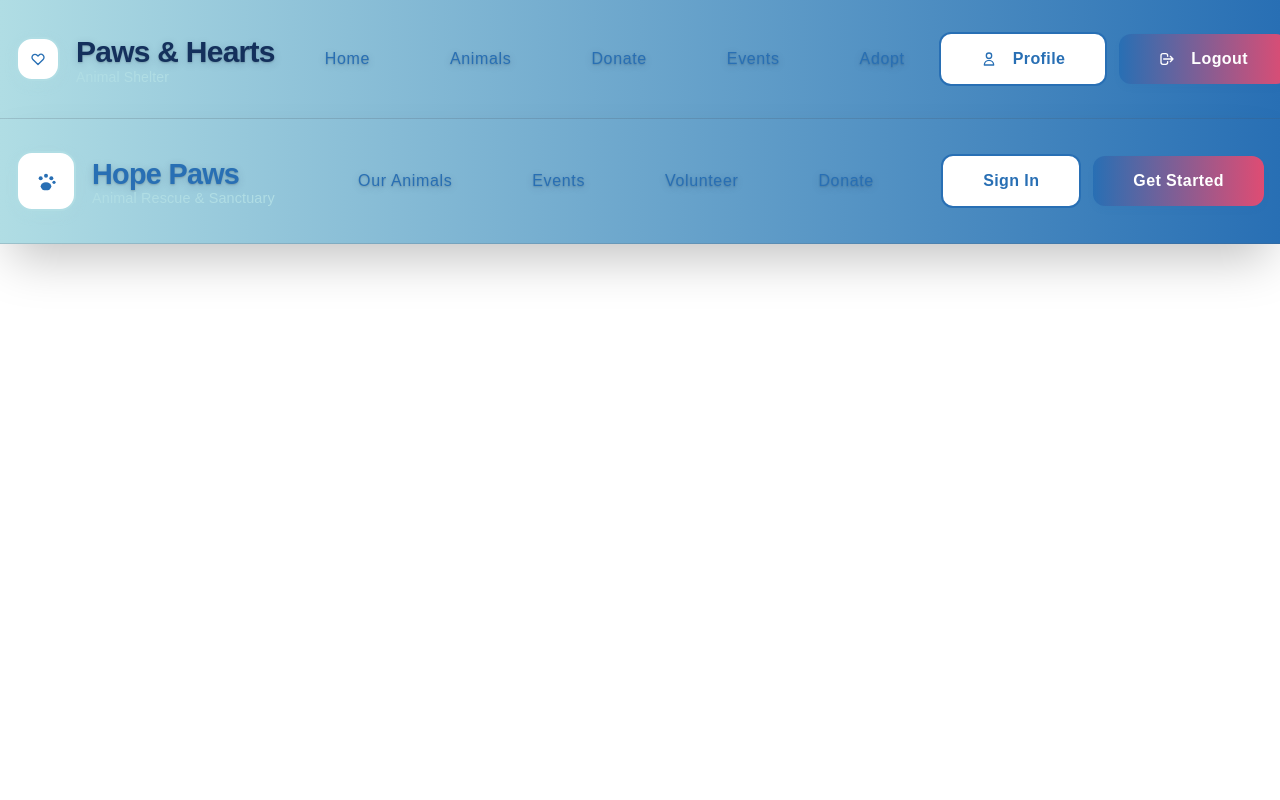
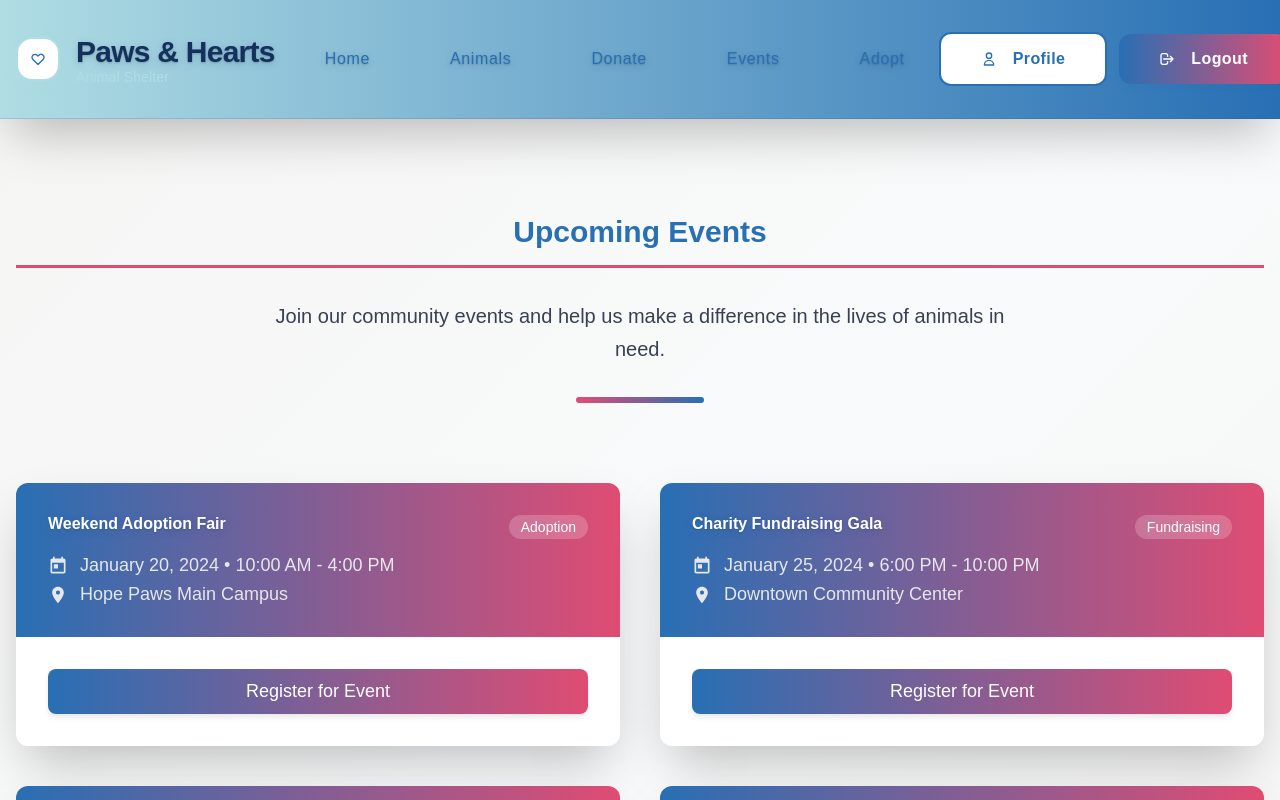
Before and after one commit to jennifernava681/SOFTWARE_DESIGN_COSC_4353, a React (Create React App) app: page /my-events in a window 1280 px wide. Shown: the top 800 px of the page. Built offline with nearby package versions, Linux system fonts and the light colour scheme.

Commit message:
notif banner was showing up invisible but blocking some headers, fixed that so the banner is only rendered when needed, I also completed the MyEvents.jsx page and added more functionality to the register button, when a user clicks the register button they now have the option to unregister

```diff
--- a/src/Header.jsx
+++ b/src/Header.jsx
@@ -98,7 +98,7 @@ const Header = ({ userType = "manager" }) => {
             className="mobile-menu-toggle"
             onClick={toggleMobileMenu}
             aria-label="Toggle mobile menu"
-          >
+            >
             <svg className="icon" fill="none" stroke="currentColor" viewBox="0 0 24 24" style={{width: '28px', height: '28px'}} >
               <path strokeLinecap="round" strokeLinejoin="round" strokeWidth={2} d="M4 6h16M4 12h16M4 18h16" />
             </svg>
--- a/src/NotificationBanner.jsx
+++ b/src/NotificationBanner.jsx
@@ -1,7 +1,7 @@
 import React from 'react';
 
 function NotificationBanner({ message, floating = false, show = true, onClose, style }) {
-  if (!message) return null;
+  if (!show || !message) return null;
 
   // Floating overlay mode
   if (floating) {
--- a/src/css/DonatePage.css
+++ b/src/css/DonatePage.css
@@ -6,15 +6,9 @@
   color: rgb(72, 109, 204);
   max-width: 650px;
   margin: 2rem auto;
+  position: relative;
+  z-index: 0;
 }
-
-.donate-form-header {
-  justify-content: center;
-  text-align: center;
-  margin-bottom: 2rem;
-  font-size: 1.50rem;
-}
-
 
 /* Donate Amount Buttons */
 .preset-buttons {
--- a/src/css/home.css
+++ b/src/css/home.css
@@ -147,7 +147,7 @@ html {
   position: sticky;
   top: 0;
   width: 100%;
-  z-index: 50;
+  z-index: 1000;
 }
 
 .header-container {
--- a/src/portals/public/DonatePage.jsx
+++ b/src/portals/public/DonatePage.jsx
@@ -1,7 +1,6 @@
 "use client";
 
 import "../../css/DonatePage.css";
-import "../../css/home.css";
 import { useState, useEffect } from "react";
 import { Link } from "react-router-dom";
 import { useNavigate } from "react-router-dom";
@@ -91,10 +90,10 @@ function DonatePage() {
   return (
     <div>
       <NotificationBanner
+        floating
+        onClose={() => setShowBanner(false)}
+        show={showBanner}
         message="Thank you for your donation!"
-        floating
-        show={showBanner}
-        onClose={() => setShowBanner(false)}
       />
 
       <div className="card shadow-sm my-lg-4 bg-dark text-white">
--- a/src/portals/public/MyEvents.jsx
+++ b/src/portals/public/MyEvents.jsx
@@ -1,7 +1,7 @@
 import React from "react";
 import { useState } from "react";
 import { Link } from "react-router-dom";
-// import "../../css/LoginUSER.css";
+import "../../css/home.css";
 
 // Reuse icons and header layout from HomePage
 const PawIcon = () => (
@@ -14,72 +14,137 @@ const PawIcon = () => (
   </svg>
 );
 
+const CalendarIcon = () => (
+  <svg width="20" height="20" viewBox="0 0 24 24" fill="currentColor">
+    <path d="M19 3H18V1H16V3H8V1H6V3H5C3.89 3 3 3.9 3 5V19C3 20.1 3.89 21 5 21H19C20.1 21 21 20.1 21 19V5C21 3.9 20.1 3 19 3M19 19H5V8H19V19M7 10H12V15H7" />
+  </svg>
+);
+
+const MapPinIcon = () => (
+  <svg width="20" height="20" viewBox="0 0 24 24" fill="currentColor">
+    <path d="M12 2C8.13 2 5 5.13 5 9C5 14.25 12 22 12 22S19 14.25 19 9C19 5.13 15.87 2 12 2M12 11.5C10.62 11.5 9.5 10.38 9.5 9S10.62 6.5 12 6.5 14.5 7.62 14.5 9 13.38 11.5 12 11.5Z" />
+  </svg>
+);
+
 const MenuIcon = () => (
     <svg width="24" height="24" fill="white" viewBox="0 0 24 24">
         <path d="M4 6h16M4 12h16M4 18h16" stroke="white" strokeWidth="2" strokeLinecap="round" />
     </svg>
 )
 
+const upcomingEvents = [
+  {
+    id: 1,
+    title: "Weekend Adoption Fair",
+    date: "January 20, 2024",
+    time: "10:00 AM - 4:00 PM",
+    type: "Adoption",
+    location: "Hope Paws Main Campus",
+  },
+  {
+    id: 2,
+    title: "Charity Fundraising Gala",
+    date: "January 25, 2024",
+    time: "6:00 PM - 10:00 PM",
+    type: "Fundraising",
+    location: "Downtown Community Center",
+  },
+  {
+    id: 3,
+    title: "Puppy Play Date & Adoption Event",
+    date: "February 3, 2024",
+    time: "11:00 AM - 2:00 PM",
+    type: "Adoption",
+    location: "City Park Pavilion",
+  },
+  {
+    id: 4,
+    title: "Low-Cost Vaccination Clinic",
+    date: "March 10, 2024",
+    time: "9:00 AM - 12:00 PM",
+    type: "Health",
+    location: "Hope Paws Veterinary Center",
+  }
+];
+
 function MyEvents() {
 
-  const [showMobileMenu, setShowMobileMenu] = useState(false);
+  const [registeredEvents, setRegisteredEvents] = useState([]);
 
-  return(
+  const handleRegister = (eventId) => {
+    if(!registeredEvents.includes(eventId)){
+      setRegisteredEvents([...registeredEvents, eventId]);
+    }
+  };
 
-    <header className="bg-gradient-header header">
-      <div className="header-container">
-        <div className="header-content">
-          <div className="logo-section">
-            <div className="logo-icon">
-              <PawIcon />
+  const handleUnregister = (eventId) => {
+    setRegisteredEvents(registeredEvents.filter((id) => id !== eventId));
+  }
+
+  return (
+    <section id="events" className="events">
+      <div className="events-container">
+        <div className="section-header">
+          <h3 className="section-title">Upcoming Events</h3>
+          <p className="section-description">
+            Join our community events and help us make a difference in the lives
+            of animals in need.
+          </p>
+          <div className="section-divider"></div>
+        </div>
+        <div className="events-grid">
+          {upcomingEvents.map((event) => (
+            <div key={event.id} className="event-card">
+              <div className="event-header">
+                <div className="event-header-content">
+                  <h4 className="event-title">{event.title}</h4>
+                  <span className="event-type">{event.type}</span>
+                </div>
+                <p className="event-date">
+                  <CalendarIcon />
+                  <span style={{ marginLeft: "0.75rem" }}>
+                    {event.date} • {event.time}
+                  </span>
+                </p>
+                <p className="event-location">
+                  <MapPinIcon />
+                  <span style={{ marginLeft: "0.75rem" }}>
+                    {event.location}
+                  </span>
+                </p>
+              </div>
+              <div className="event-content">
+                {registeredEvents.includes(event.id) ? (
+                  <>
+                    <button className="btn-event registered" disabled>
+                      Registered
+                    </button>
+                    <button
+                      className="btn-event cancel"
+                      onClick={() => handleUnregister(event.id)}
+                      style={{
+                        marginTop: "0.75rem",
+                        backgroundColor: "#ccc",
+                        color: "#333",
+                      }}
+                    >
+                      Unregister
+                    </button>
+                  </>
+                ) : (
+                  <button
+                    className="btn-event"
+                    onClick={() => handleRegister(event.id)}
+                  >
+                    Register for Event
+                  </button>
+                )}
+              </div>
             </div>
-            <div>
-              <h1 className="logo-text">Hope Paws</h1>
-              <p className="logo-subtitle">Animal Rescue & Sanctuary</p>
-            </div>
-          </div>
-          {/* Mobile Menu Toggle Button */}
-          <button
-            className="mobile-menu-toggle"
-            onClick={() => setShowMobileMenu(!showMobileMenu)}
-            aria-label="Toggle Menu"
-            > <MenuIcon />
-          </button>
-          <nav className="nav">
-            <Link to="/animals" className="nav-link">
-              Our Animals
-            </Link>
-            <Link to="/my-events" className="nav-link">
-              Events
-            </Link>
-            <a href="#volunteer" className="nav-link">
-              Volunteer
-            </a>
-            <a href="#donate" className="nav-link">
-              Donate
-            </a>
-          </nav>
-          <div className="header-buttons desktop-only">
-            <button className="btn btn-outline">Sign In</button>
-            <button className="btn btn-primary">Get Started</button>
-          </div>
+          ))}
         </div>
-        {showMobileMenu && (
-          <div className="mobile-nav-dropdown">
-            <Link to="/animals" className="nav-link" onClick={() => setShowMobileMenu(false)}>Our Animals</Link>
-            <Link to="/my-events" className="nav-link" onClick={() => setShowMobileMenu(false)}>Events</Link>
-            <a href="#volunteer" className="nav-link" onClick={() => setShowMobileMenu(false)}>Volunteer</a>
-            <a href="#donate" className="nav-link" onClick={() => setShowMobileMenu(false)}>Donate</a>
-
-
-            <div className="mobile-buttons">
-              <button className="btn btn-outline" onClick={() => setShowMobileMenu(false)}>Sign In</button>
-              <button className="btn btn-primary" onClick={() => setShowMobileMenu(false)}>Get Started</button>
-            </div>
-          </div>
-        )}
       </div>
-    </header>
+    </section>
   );
 
 
```
